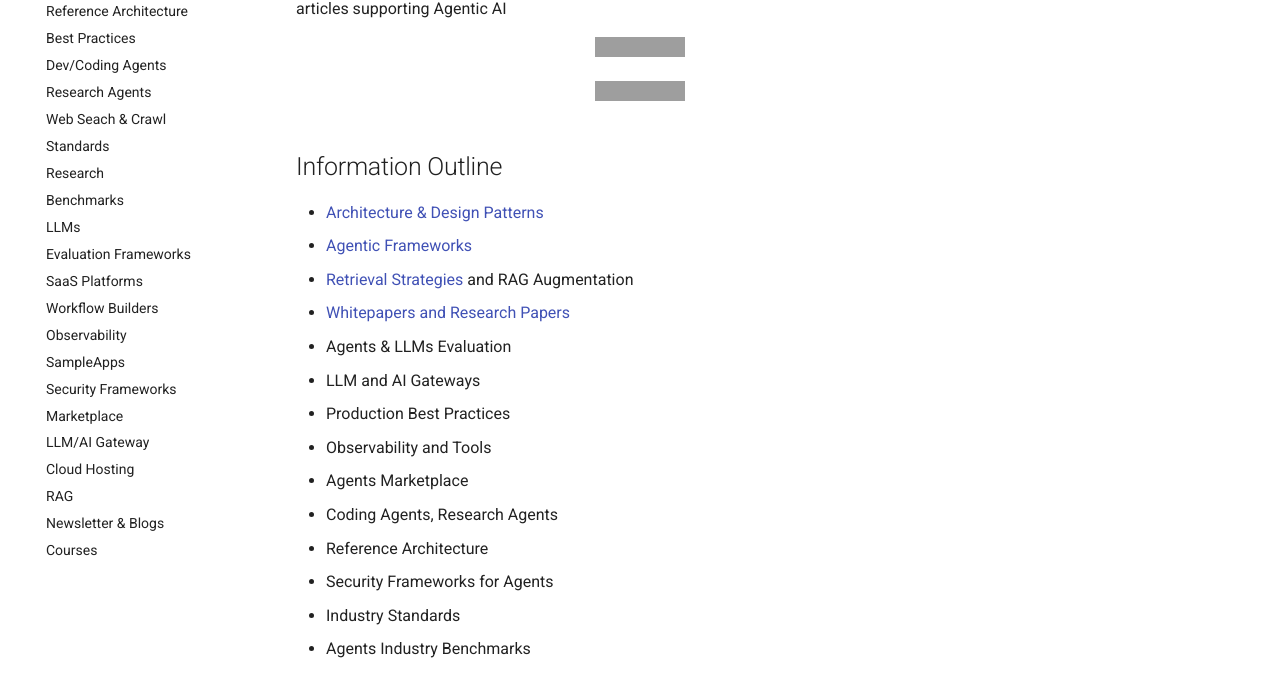
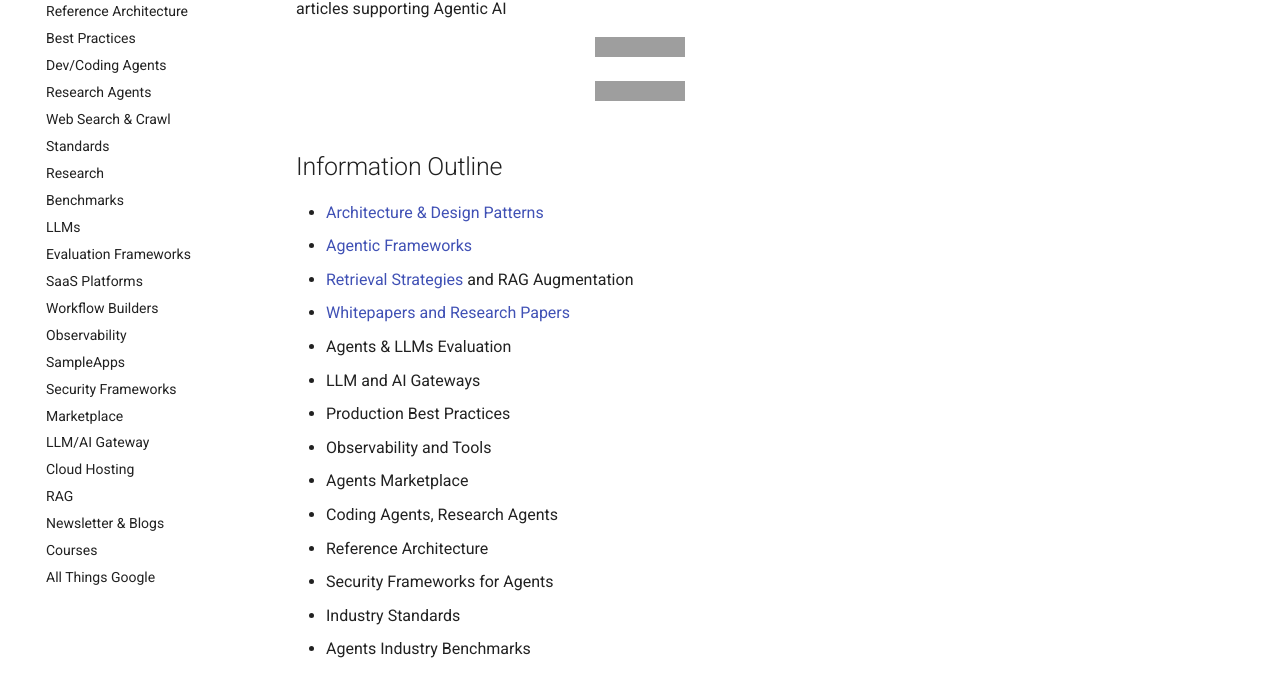
Before and after one commit to ankurkumarz/agentic-ai-knowledge-base, an MkDocs documentation site: the page built from docs/index.md, in a window 1280 px wide and 1106 px high. Shown: the part 342-1015 px from the top of the window. Built offline with MkDocs 1.6.1 and Material for MkDocs 9.7.7, drawn with Linux system fonts in a browser that asks for light colours; grey boxes are pictures that could not be loaded.

Commit message:
Update mkdocs.yml with AllThingsGoogle

```diff
--- a/mkdocs.yml
+++ b/mkdocs.yml
@@ -24,7 +24,7 @@ nav:
   - Best Practices: 'BestPractices/README.md'
   - Dev/Coding Agents: 'DevAgents/Readme.md'
   - Research Agents: 'ResearchAgents/Readme.md'
-  - Web Seach & Crawl: 'WebSearchCrawl/README.md'
+  - Web Search & Crawl: 'WebSearchCrawl/README.md'
   - Standards: 'Standards/README.md'
   - Research: 'Research/README.md'
   - Benchmarks: 'Benchmarks/Readme.md'
@@ -41,6 +41,7 @@ nav:
   - RAG: 'RAG/Readme.md'
   - Newsletter & Blogs: 'NewsletterBlogs/README.md'
   - Courses: 'Courses/README.md'
+  - All Things Google: 'AllThingsGoogle/README.md'
 plugins:
   - search
   - mermaid2
```
